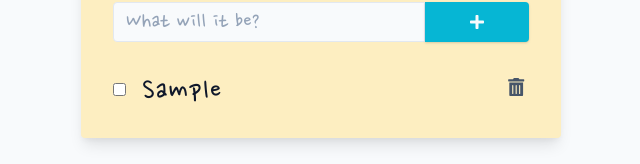
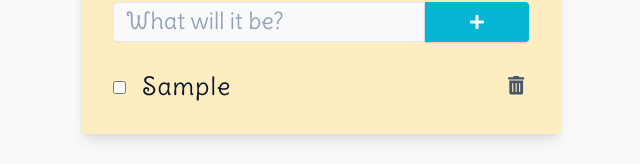
Before and after one commit to t-kowalewski/grocery-list, a React (Vite) app: page / in a window 1280 px wide. Both pictures are taken after typing "Sample" into the empty fields and a click on the button 796 px from the left and 250 px from the top of the page. Shown: the part 229-393 px from the top of the page, without its empty margins (319-959 px from the left). Built offline with nearby package versions, Linux system fonts and the light colour scheme.

Commit message:
update item font

```diff
--- a/src/index.css
+++ b/src/index.css
@@ -279,8 +279,8 @@ ul {
 }
 
 @font-face {
-  font-family: 'NanumPenScript';
-  src: local('NanumPenScript'), url(./fonts/nanum-pen-script-v19-latin-regular.woff2) format('woff2');
+  font-family: 'DeliusSwashCaps';
+  src: local('DeliusSwashCaps'), url(./fonts/delius-swash-caps-v19-latin-regular.woff2) format('woff2');
 }
 
 .section-center {
@@ -319,8 +319,8 @@ form h4 {
 }
 
 .form-input::placeholder {
-  font-family: NanumPenScript;
-  font-size: 1.5rem;
+  font-family: DeliusSwashCaps;
+  font-size: 1.45rem;
 }
 
 .form-control .btn {
@@ -350,8 +350,8 @@ form h4 {
 
 .single-item label {
   letter-spacing: var(--letterSpacing);
-  font-family: NanumPenScript;
-  font-size: 2rem;
+  font-family: DeliusSwashCaps;
+  font-size: 1.55rem;
 }
 
 .remove-btn {
```
Also changed, not shown: src/fonts/delius-swash-caps-v19-latin-regular.woff2 (added), src/fonts/nanum-pen-script-v19-latin-regular.woff2 (deleted).
